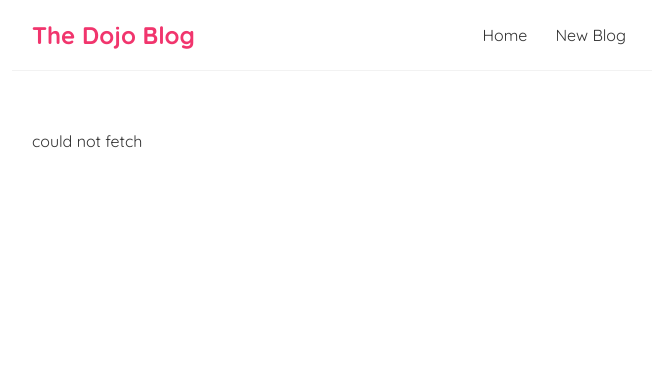
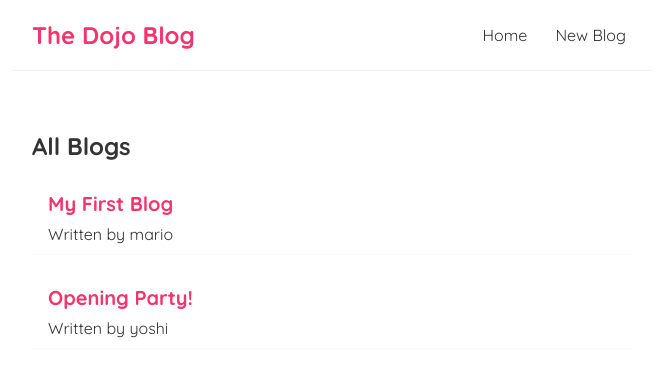
Before and after one commit to lemonjerome/LearnReact, a React (Create React App) app: page / in a window 1280 px wide. Shown: the top 376 px of the page, without its empty margins (308-964 px from the left). Built offline with nearby package versions, Linux system fonts and the light colour scheme; no server answers; data requests are answered from the project's data file.

Commit message:
netninja ep20

```diff
--- a/src/Home.js
+++ b/src/Home.js
@@ -1,30 +1,9 @@
 import { useState, useEffect } from "react";
 import BlogList from "./BlogList";
+import useFetch from "./useFetch";
 
 const Home = () => {
-    const [blogs, setBlogs] = useState(null);
-    const [isPending, setIsPending] = useState(true);
-    const [error, setError] = useState(null)
-
-    useEffect(() => {
-        setTimeout(() => {fetch('http://localhost:8000/blogss')
-        .then((res) => {
-            if (!res.ok){
-                throw Error('could not fetch');
-            }
-            return res.json();
-        })
-        .then ((data) => {
-            setBlogs(data);
-            setIsPending(false);
-            setError(null)
-        })
-        .catch(err => {
-            setError(err.message);
-            setIsPending(false);
-        })
-    }, 3000)
-    }, []);
+    const {data: blogs, isPending, error} = useFetch('http://localhost:8000/blogs');
 
 
 
--- /dev/null
+++ b/src/useFetch.js
@@ -0,0 +1,31 @@
+import { useState, useEffect } from "react";
+
+const useFetch = (url) => {
+    const [data, setData] = useState(null);
+    const [isPending, setIsPending] = useState(true);
+    const [error, setError] = useState(null)
+
+    useEffect(() => {
+        setTimeout(() => {fetch(url)
+        .then((res) => {
+            if (!res.ok){
+                throw Error('could not fetch');
+            }
+            return res.json();
+        })
+        .then ((data) => {
+            setData(data);
+            setIsPending(false);
+            setError(null)
+        })
+        .catch(err => {
+            setError(err.message);
+            setIsPending(false);
+        })
+    }, 3000)
+    }, []);
+
+    return {data, isPending, error};
+}
+
+export default useFetch;
```
